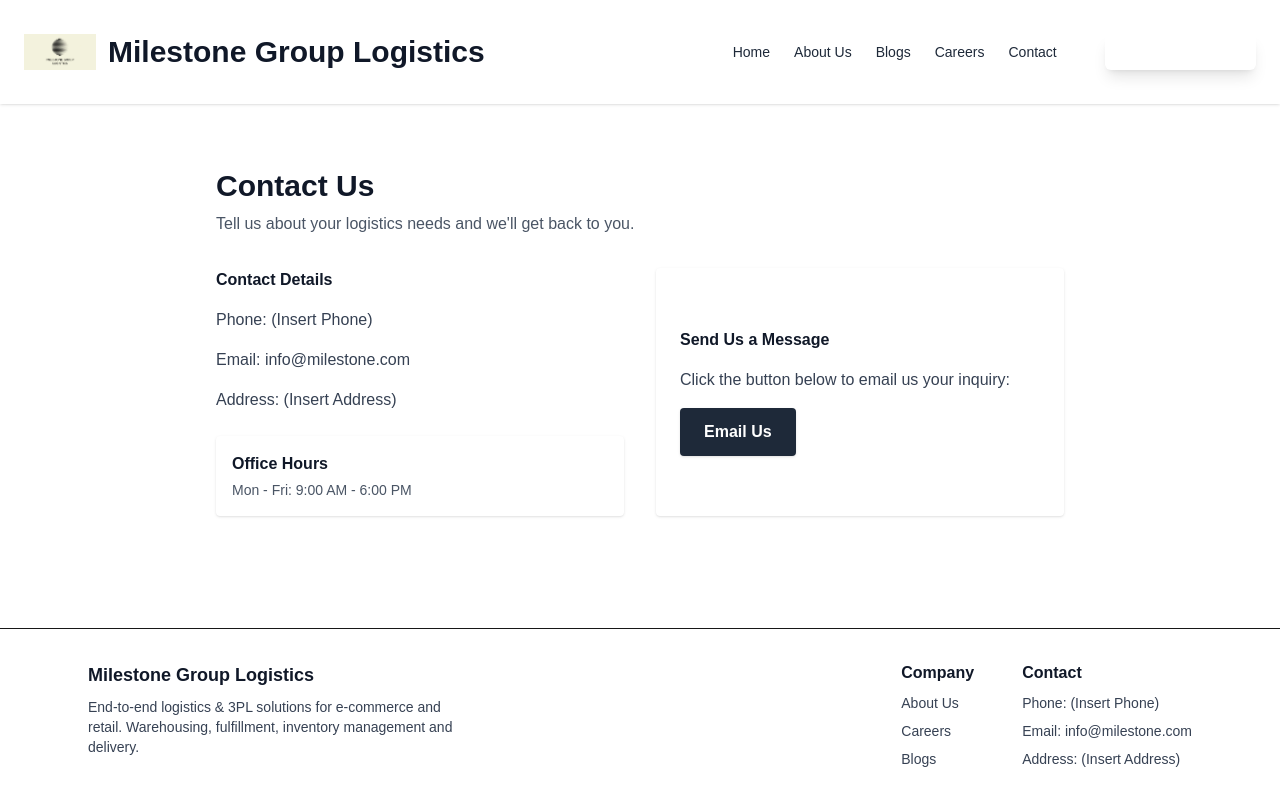
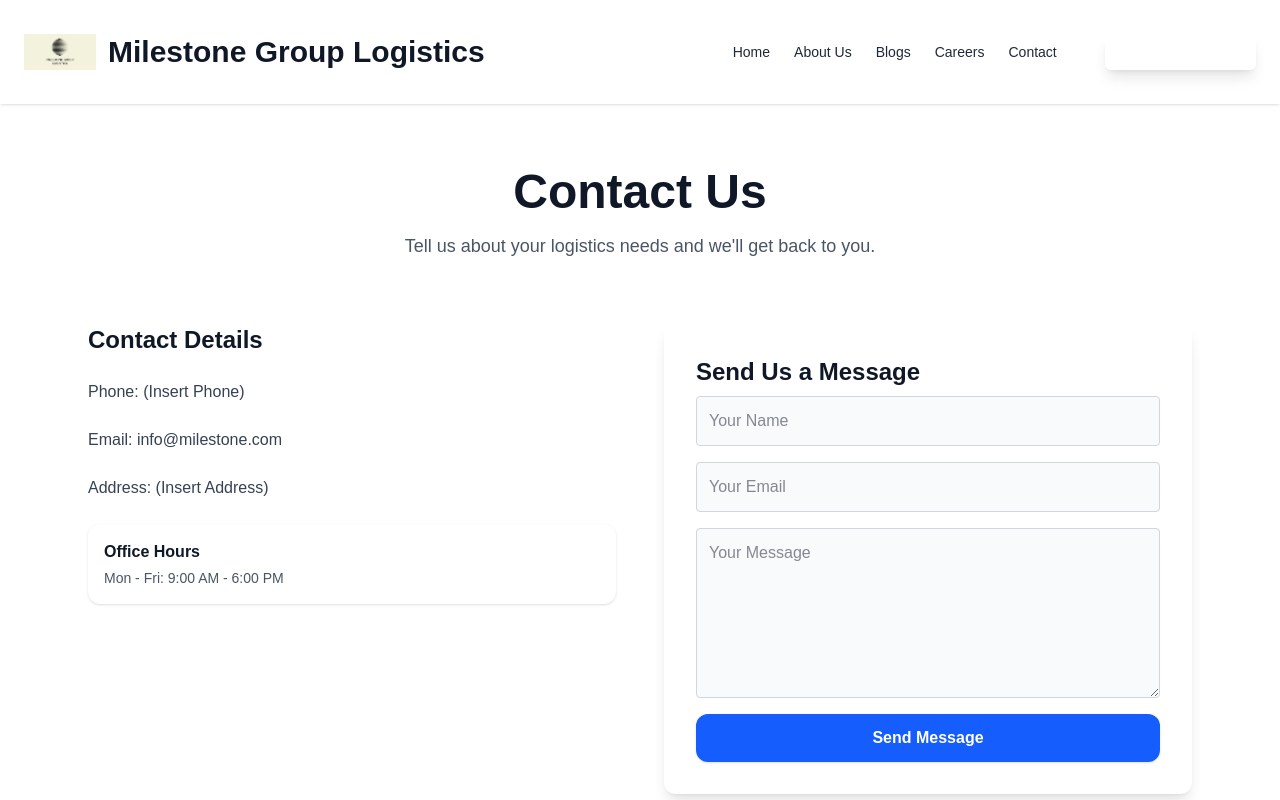
Before and after one commit to jyronbones/milestone-logistics, a Next.js app in the folder milestone-logistics/: page /contact in a window 1280 px wide. Shown: the top 800 px of the page. Built offline with nearby package versions, Linux system fonts and the light colour scheme.

Commit message:
update contact us with contact form

```diff
--- a/milestone-logistics/src/app/contact/page.tsx
+++ b/milestone-logistics/src/app/contact/page.tsx
@@ -1,24 +1,98 @@
 "use client";
 
-import React from "react";
+import React, { useState } from "react";
 
 export default function Contact() {
+  const [formData, setFormData] = useState({
+    name: "",
+    email: "",
+    message: ""
+  });
+  const [errors, setErrors] = useState({ name: "", email: "", message: "" });
+  const [success, setSuccess] = useState(false);
+  const [loading, setLoading] = useState(false);
+
+  const handleChange = (e: React.ChangeEvent<HTMLInputElement | HTMLTextAreaElement>) => {
+    setFormData({ ...formData, [e.target.name]: e.target.value });
+    setErrors({ ...errors, [e.target.name]: "" });
+    setSuccess(false); // Reset success on new input
+  };
+
+  const validateForm = () => {
+    const newErrors = { name: "", email: "", message: "" };
+    let isValid = true;
+
+    if (!formData.name.trim()) {
+      newErrors.name = "Name is required";
+      isValid = false;
+    }
+
+    if (!formData.email.trim()) {
+      newErrors.email = "Email is required";
+      isValid = false;
+    } else if (!/^[^\s@]+@[^\s@]+\.[^\s@]+$/.test(formData.email)) {
+      newErrors.email = "Invalid email format";
+      isValid = false;
+    }
+
+    if (!formData.message.trim()) {
+      newErrors.message = "Message is required";
+      isValid = false;
+    }
+
+    setErrors(newErrors);
+    return isValid;
+  };
+
+  const handleSubmit = async (e: React.FormEvent) => {
+    e.preventDefault();
+    if (!validateForm()) return;
+
+    setLoading(true);
+    setSuccess(false);
+
+    try {
+      const response = await fetch("https://formspree.io/f/xwpndzvk", {
+        method: "POST",
+        headers: { "Content-Type": "application/json" },
+        body: JSON.stringify(formData)
+      });
+
+      if (response.ok) {
+        setSuccess(true);
+        setFormData({ name: "", email: "", message: "" });
+      } else {
+        alert("Something went wrong. Please try again.");
+      }
+    } catch (err) {
+      alert("Failed to send message. Please check your connection.");
+    } finally {
+      setLoading(false);
+    }
+  };
+
   return (
-    <div className="max-w-4xl mx-auto px-6 py-16">
-      <h1 className="text-3xl font-bold text-gray-900 dark:text-white">Contact Us</h1>
-      <p className="mt-2 text-gray-600 dark:text-gray-300">
-        Tell us about your logistics needs and we'll get back to you.
-      </p>
+    <div className="max-w-6xl mx-auto px-6 py-16 space-y-16">
+      {/* Header */}
+      <section className="text-center">
+        <h1 className="text-4xl md:text-5xl font-bold text-gray-900 dark:text-white">
+          Contact Us
+        </h1>
+        <p className="mt-4 text-gray-600 dark:text-gray-300 text-lg">
+          Tell us about your logistics needs and we'll get back to you.
+        </p>
+      </section>
 
-      <div className="mt-8 grid md:grid-cols-2 gap-8">
-        {/* Contact Details */}
-        <div className="space-y-4">
-          <h3 className="font-semibold text-gray-900 dark:text-white">Contact Details</h3>
+      {/* Form Section */}
+      <section className="grid md:grid-cols-2 gap-12 items-start">
+        {/* Contact Info */}
+        <div className="space-y-6">
+          <h3 className="text-2xl font-semibold text-gray-900 dark:text-white">Contact Details</h3>
           <p className="text-gray-700 dark:text-gray-300">Phone: (Insert Phone)</p>
           <p className="text-gray-700 dark:text-gray-300">Email: info@milestone.com</p>
           <p className="text-gray-700 dark:text-gray-300">Address: (Insert Address)</p>
 
-          <div className="mt-6 bg-white dark:bg-gray-800 p-4 rounded shadow">
+          <div className="mt-6 bg-white dark:bg-gray-800 p-4 rounded-xl shadow">
             <h4 className="font-semibold text-gray-900 dark:text-white">Office Hours</h4>
             <p className="mt-1 text-sm text-gray-600 dark:text-gray-300">
               Mon - Fri: 9:00 AM - 6:00 PM
@@ -26,20 +100,60 @@ export default function Contact() {
           </div>
         </div>
 
-        {/* Send Email CTA */}
-        <div className="flex flex-col items-start justify-center bg-white dark:bg-gray-800 p-6 rounded shadow">
-          <h4 className="font-semibold text-gray-900 dark:text-white mb-4">Send Us a Message</h4>
-          <p className="text-gray-700 dark:text-gray-300 mb-4">
-            Click the button below to email us your inquiry:
-          </p>
-          <a
-            href="mailto:info@milestone.com"
-            className="bg-gray-800 dark:bg-white text-white dark:text-gray-900 px-6 py-3 rounded font-bold shadow hover:scale-105 transition-transform"
+        {/* Contact Form */}
+        <form
+          onSubmit={handleSubmit}
+          className="flex flex-col space-y-4 bg-white dark:bg-gray-800 p-8 rounded-xl shadow-lg"
+        >
+          <h3 className="text-2xl font-semibold text-gray-900 dark:text-white mb-2">
+            Send Us a Message
+          </h3>
+
+          <input
+            type="text"
+            name="name"
+            placeholder="Your Name"
+            value={formData.name}
+            onChange={handleChange}
+            className={`w-full p-3 rounded border ${errors.name ? "border-red-500" : "border-gray-300"} dark:border-gray-600 bg-gray-50 dark:bg-gray-900 text-gray-900 dark:text-white`}
+          />
+          {errors.name && <p className="text-red-500 text-sm">{errors.name}</p>}
+
+          <input
+            type="email"
+            name="email"
+            placeholder="Your Email"
+            value={formData.email}
+            onChange={handleChange}
+            className={`w-full p-3 rounded border ${errors.email ? "border-red-500" : "border-gray-300"} dark:border-gray-600 bg-gray-50 dark:bg-gray-900 text-gray-900 dark:text-white`}
+          />
+          {errors.email && <p className="text-red-500 text-sm">{errors.email}</p>}
+
+          <textarea
+            name="message"
+            placeholder="Your Message"
+            value={formData.message}
+            onChange={handleChange}
+            rows={6}
+            className={`w-full p-3 rounded border ${errors.message ? "border-red-500" : "border-gray-300"} dark:border-gray-600 bg-gray-50 dark:bg-gray-900 text-gray-900 dark:text-white`}
+          />
+          {errors.message && <p className="text-red-500 text-sm">{errors.message}</p>}
+
+          <button
+            type="submit"
+            disabled={loading}
+            className="bg-blue-600 dark:bg-white text-white dark:text-gray-900 px-6 py-3 rounded-xl font-bold shadow hover:scale-105 transition-transform disabled:opacity-50"
           >
-            Email Us
-          </a>
-        </div>
-      </div>
+            {loading ? "Sending..." : "Send Message"}
+          </button>
+
+          {success && (
+            <p className="text-green-600 dark:text-green-400 font-medium mt-2">
+              Thank you! Your message has been sent successfully.
+            </p>
+          )}
+        </form>
+      </section>
     </div>
   );
 }
```
